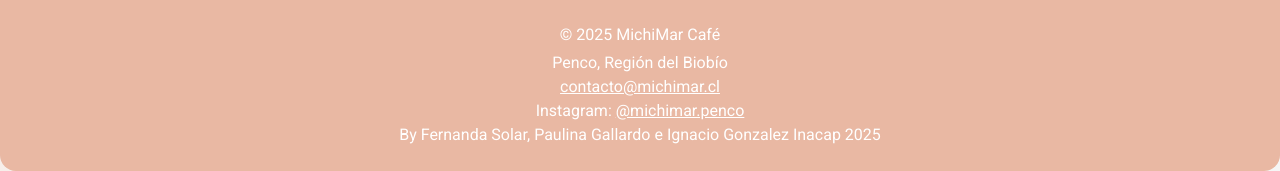
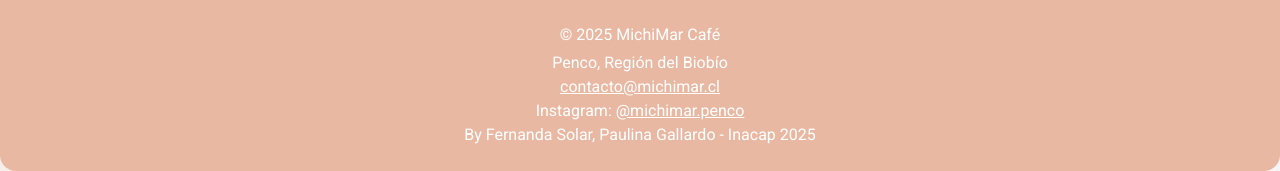
Before and after one commit to Fercita-Solar/catcafebaryaexiste, a Django app: page / in a window 1280 px wide. Shown: the part 929-1100 px from the top of the page. Run offline with Django 4.2, Linux system fonts and the light colour scheme.

Commit message:
nombreIntegrantes

```diff
--- a/core/templates/core/base.html
+++ b/core/templates/core/base.html
@@ -96,7 +96,7 @@
         <p class="mb-0">Penco, Región del Biobío</p>
         <p class="mb-0"><a href="mailto:contacto@michimar.cl" class="text-white text-decoration-underline">contacto@michimar.cl</a></p>
         <p class="mb-0">Instagram: <a href="https://instagram.com/michimar.penco" class="text-white">@michimar.penco</a></p>
-        <p class="mb-0">By Fernanda Solar, Paulina Gallardo e Ignacio Gonzalez Inacap 2025</p>
+        <p class="mb-0">By Fernanda Solar, Paulina Gallardo - Inacap 2025</p>
 </footer>
 </body>
 </html>
```
